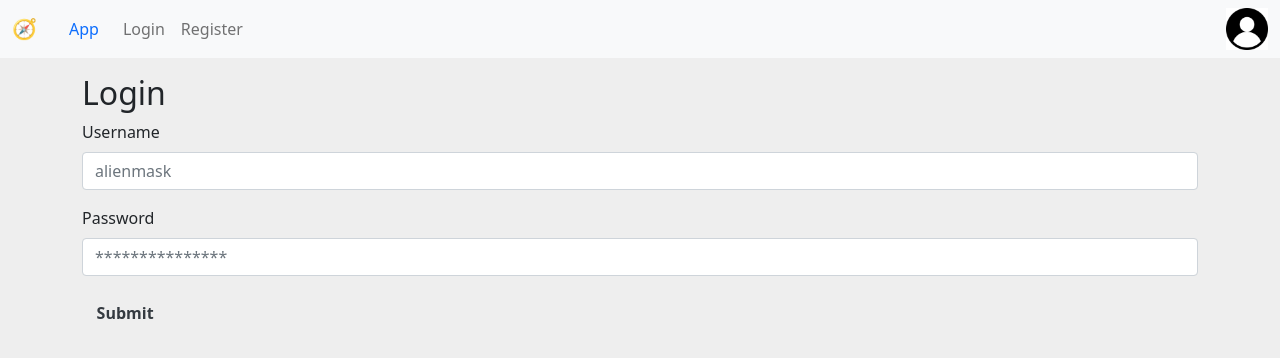
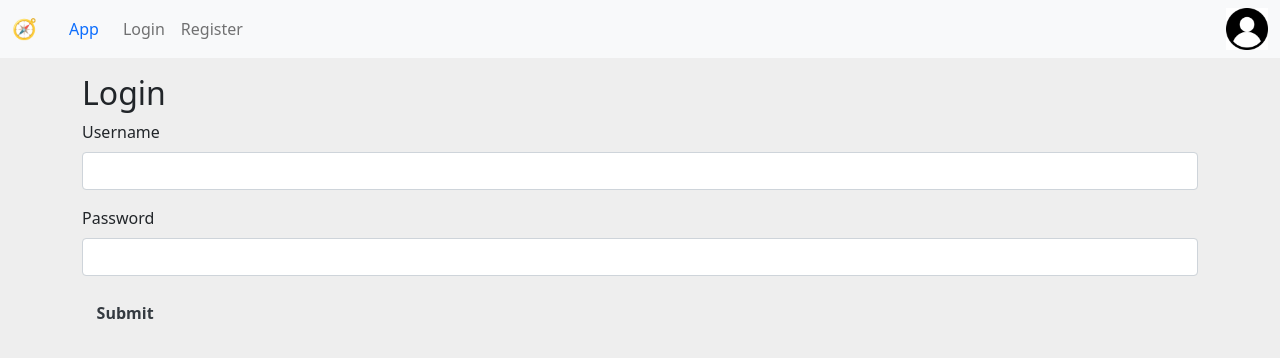
Before and after one commit to trevorjamesmartin/ts-guestbook, a React (Create React App) app in the folder src/app/: page /login in a window 1280 px wide. Shown: the top 358 px of the page. Built offline with nearby package versions, Linux system fonts and the light colour scheme; no server answers.

Commit message:
remove placeholder

```diff
--- a/src/app/src/features/auth/Login.tsx
+++ b/src/app/src/features/auth/Login.tsx
@@ -42,11 +42,11 @@ export function Login() {
         : <Form onSubmit={handleSubmitForm}>
           <FormGroup>
             <Label for="username">Username</Label>
-            <Input name="username" placeholder="alienmask" value={state.username} onChange={handleChange}></Input>
+            <Input name="username" value={state.username} onChange={handleChange}></Input>
           </FormGroup>
           <FormGroup>
             <Label for="password">Password</Label>
-            <Input type="password" placeholder="***************" name="password" value={state.password} onChange={handleChange}></Input>
+            <Input type="password" name="password" value={state.password} onChange={handleChange}></Input>
           </FormGroup>
           <Button>Submit</Button>
         </Form>
--- a/src/app/src/features/auth/Register.tsx
+++ b/src/app/src/features/auth/Register.tsx
@@ -45,15 +45,15 @@ export function Register() {
       : <Form onSubmit={handleSubmitForm}>
         <FormGroup>
           <Label for="username">Username</Label>
-          <Input name="username" placeholder={`alienmask${(10**5 * Math.random()).toString().split('.')[0]}`} value={state.username} onChange={handleChange}></Input>
+          <Input name="username" value={state.username} onChange={handleChange}></Input>
         </FormGroup>
         <FormGroup>
           <Label for="password">Password</Label>
-          <Input type="password" placeholder="***************" name="password" value={state.password} onChange={handleChange}></Input>
+          <Input type="password" name="password" value={state.password} onChange={handleChange}></Input>
         </FormGroup>
         <FormGroup>
           <Label for="password1">Password (confirm)</Label>
-          <Input type="password" placeholder="***************" name="password1" value={state.password1} onChange={handleChange}></Input>
+          <Input type="password" name="password1" value={state.password1} onChange={handleChange}></Input>
         </FormGroup>
         <Button>Submit</Button>
       </Form>
```
